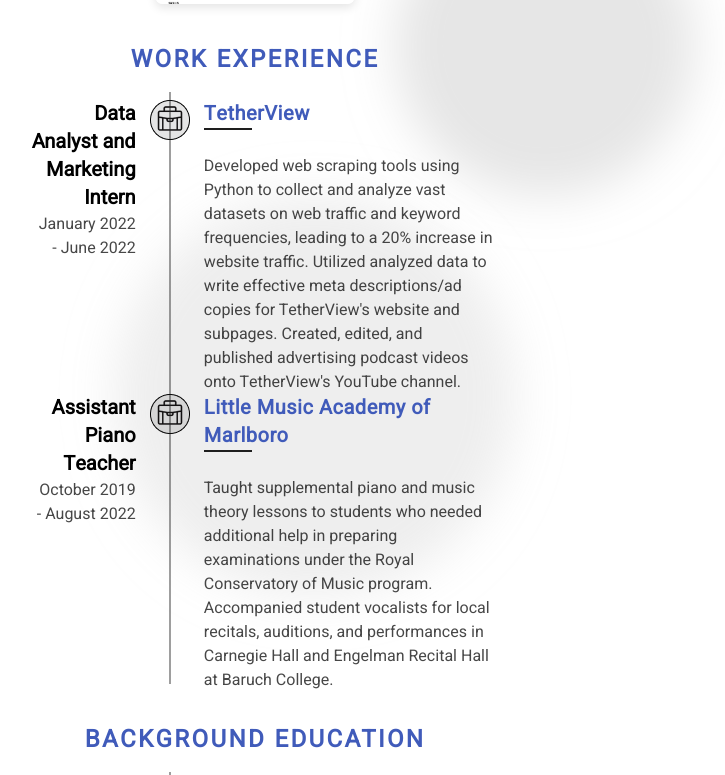
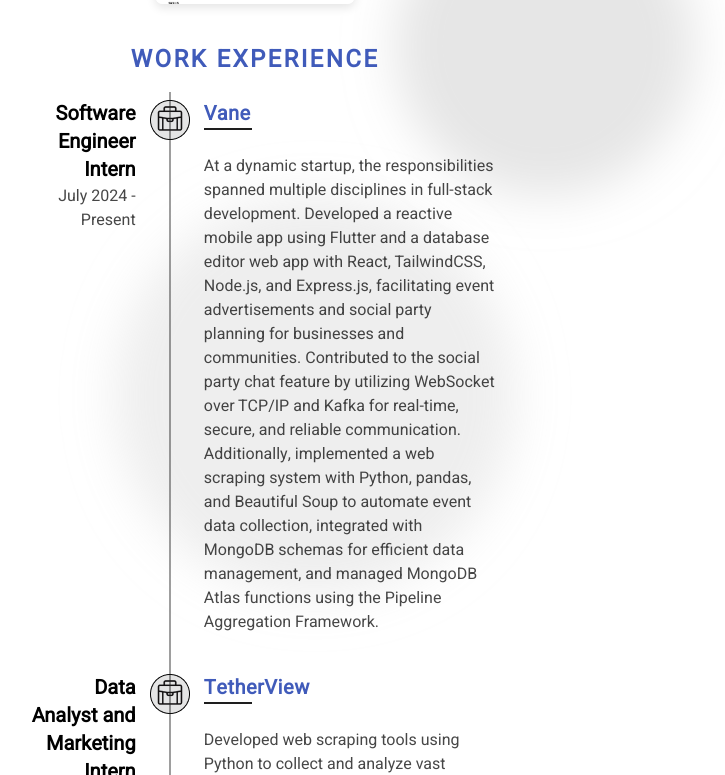
Before and after one commit to chris100904/personalwebsite, a React (Vite) app: page / in a window 1280 px wide. Shown: the part 1305-2080 px from the top of the page, without its empty margins (385-1110 px from the left). Built offline with nearby package versions, Linux system fonts and the light colour scheme; a web font is replaced by a local one.

Commit message:
edited resume and added more to experiences

```diff
--- a/src/components/ResumeSection.jsx
+++ b/src/components/ResumeSection.jsx
@@ -8,6 +8,12 @@ import NextPage from "./NextPage";
 import x from "../assets/x.png";
 
 const experiences = [
+  {
+    title: "Software Engineer Intern",
+    company: "Vane",
+    duration: "July 2024 - Present",
+    description:  "At a dynamic startup, the responsibilities spanned multiple disciplines in full-stack development. Developed a reactive mobile app using Flutter and a database editor web app with React, TailwindCSS, Node.js, and Express.js, facilitating event advertisements and social party planning for businesses and communities. Contributed to the social party chat feature by utilizing WebSocket over TCP/IP and Kafka for real-time, secure, and reliable communication. Additionally, implemented a web scraping system with Python, pandas, and Beautiful Soup to automate event data collection, integrated with MongoDB schemas for efficient data management, and managed MongoDB Atlas functions using the Pipeline Aggregation Framework.",
+  },
   {
     title: "Data Analyst and Marketing Intern",
     company: "TetherView",
@@ -204,7 +210,7 @@ const ResumeSection = ({ toggleModal }) => {
                         }}
                       ></div>
                     </div>
-                    <div className="flex flex-col w-2/3  pr-80">
+                    <div className="flex flex-col w-2/3 pb-10 pr-80">
                       <h5
                         className="text-xl font-bold p-heebo tracking-wide"
                         style={{ color: "#405BBA" }}
```
Also changed, not shown: 1 other file (tests, documents, lock files or other folders).
